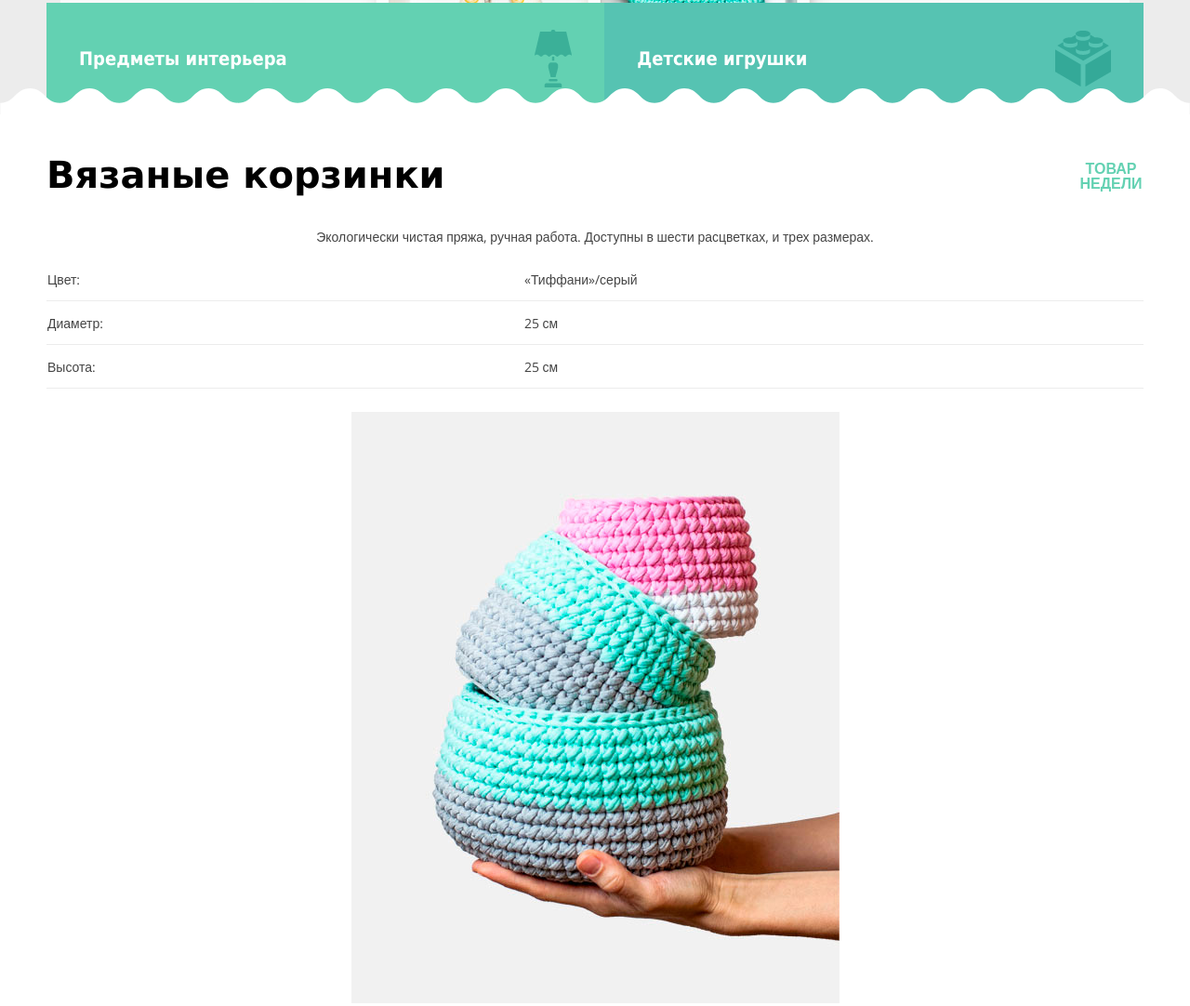
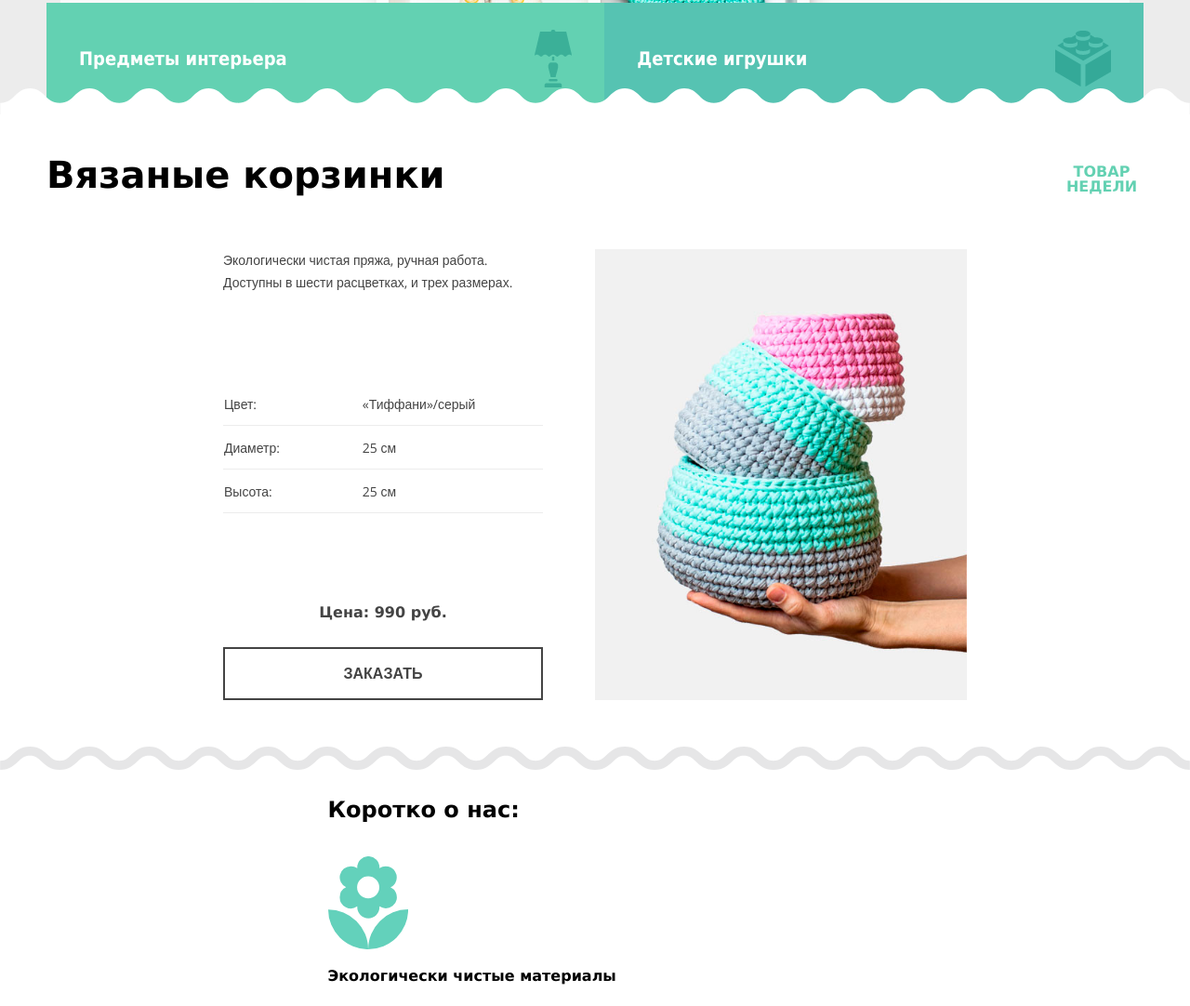
Before and after one commit to Frayz17/Mishka-magazine-htmlAcademy, a website: page app/index.html in a window 1280 px wide. Shown: the part 766-1848 px from the top of the page at 93% size. Drawn offline with nearby package versions, Linux system fonts and the light colour scheme.

Commit message:
Product week section is complete.

```diff
--- a/app/index.html
+++ b/app/index.html
@@ -84,14 +84,15 @@
 <!--==============================================================-->
 <!--____________________ product week section ____________________-->
 <section class="productWeek">
-  <div class="container">
 
     <header>
       <h2>Вязаные корзинки</h2>
       <p>товар недели</p>
     </header>
 
-    <!-- <div class="productWeek-orderBox"> -->
+  <div class="container">
+
+    <div class="productWeek-orderBox">
       <p class="productWeek-description">Экологически чистая пряжа, ручная работа. Доступны в шести
       расцветках, и трех размерах.</p>
 
@@ -110,15 +111,16 @@
         </tr>
       </table>
 
-      <img src="img/productWeek/knittedItem.jpg" alt="Knitted Item">
-
       <div class="productWeek-order">
         <p>Цена: 990 руб.</p>
         <a class="productWeek-order-btn">Заказать</a>
       </div>
-    <!-- </div> -->
+    </div>
+
+    <img src="img/productWeek/knittedItem.jpg" alt="Knitted Item">
 
   </div>
+
 </section>
 
 
--- a/app/scss/main.scss
+++ b/app/scss/main.scss
@@ -416,15 +416,10 @@ a {
 // ========== Product Week section ==========
 .productWeek {
 	padding-top: 30px;
-
-	.container {
-		display: flex;
-		flex-flow: column;
-		align-items: center;
-		padding-bottom: 35px;
-		font-family: 'Open Sans', sans-serif;
-		color: $darkGrey;
-	}
+	display: flex;
+	flex-flow: column;
+	justify-content: center;
+	align-items: center;
 
 	header {
 		font-weight: bold;
@@ -443,6 +438,16 @@ a {
 			text-transform: uppercase;
 			color: $turquoise;
 		}
+	}
+
+	.container {
+		display: flex;
+		flex-flow: column;
+		align-items: center;
+		padding-bottom: 165px;
+		font-family: 'Open Sans', sans-serif;
+		color: $darkGrey;
+		position: relative;
 	}
 
 	.productWeek-description {
@@ -479,14 +484,16 @@ a {
 
 	img {
 		margin-top: 25px;
-		max-width: 100%;
+		width: 100%;
+		max-width: 400px;
 		align-self: center;
 		min-height: 0; // for save img height proportion
 	}
 
 	.productWeek-order {
-		margin-top: 25px;
-		width: 100%;
+		position: absolute;
+		width: 80%;
+		bottom: 35px;
 
 		p {
 			margin: 0;
@@ -528,32 +535,67 @@ a {
 
 // ---------- tablet version product week section ----------
 @media only screen and (min-width: 768px) {
-
 .productWeek {
 	padding-top: 40px;
-
-	.container {
-		max-width: 100%;
-		padding: 0 50px;
-	}
+	align-items: normal;
 
 	header {
 		display: flex;
+		flex-flow: row;
     justify-content: space-between;
-    width: 100%;
+    align-items: center;
+    padding-left: 50px;
+		padding-right: 50px;
+    margin-bottom: 55px;
+
     h2 {
     	font-size: 40px;
     	line-height: 50px;
     }
+
     p {
-    	max-width: 70px;
+    	max-width: 90px;
     	text-align: center;
     }
 	}
 
+	.container {
+		padding: 0;
+		padding-left: 50px;
+		padding-right: 50px;
+		max-width: 800px;
+    flex-flow: row;
+    align-items: stretch;
+    justify-content: space-between;
+    padding-bottom: 50px;
+	}
+
+	.productWeek-orderBox {
+		width: 43%;
+		display: flex;
+		flex-flow: column;
+		justify-content: space-between;
+	}
+
+	.productWeek-description {
+		margin: 0px;
+	}
+
+	.productWeek-characteristicTable {
+		margin: 0;
+	}
+
+	.productWeek-order {
+		position: static;
+		width: 100%;
+	}
+
+	img {
+		max-width: 50%;
+		margin: 0;
+	}
 
 }
-
 } // ========== end Product Week section ==========
 
 
```
Also changed, not shown: app/css/main.css.
